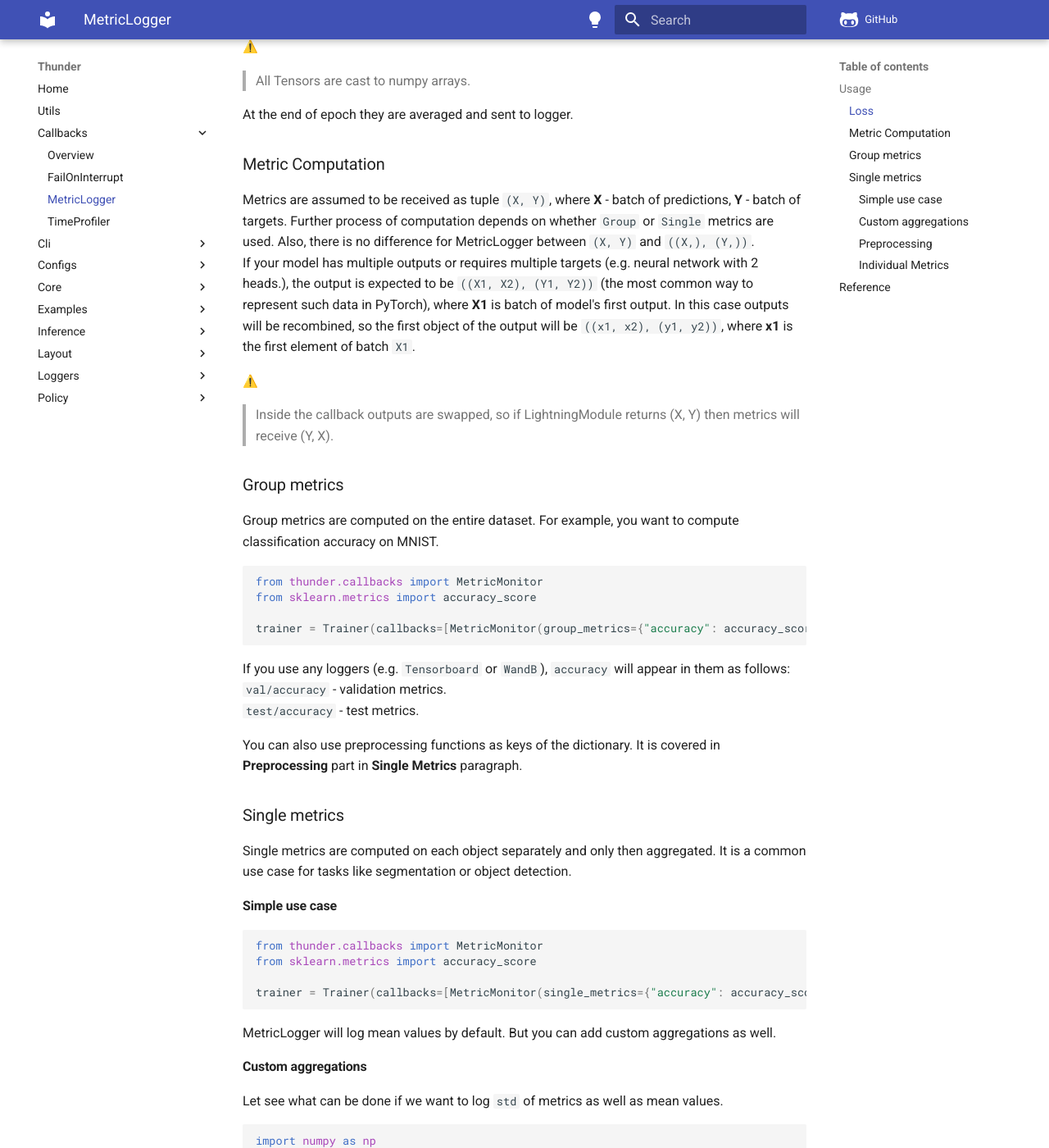
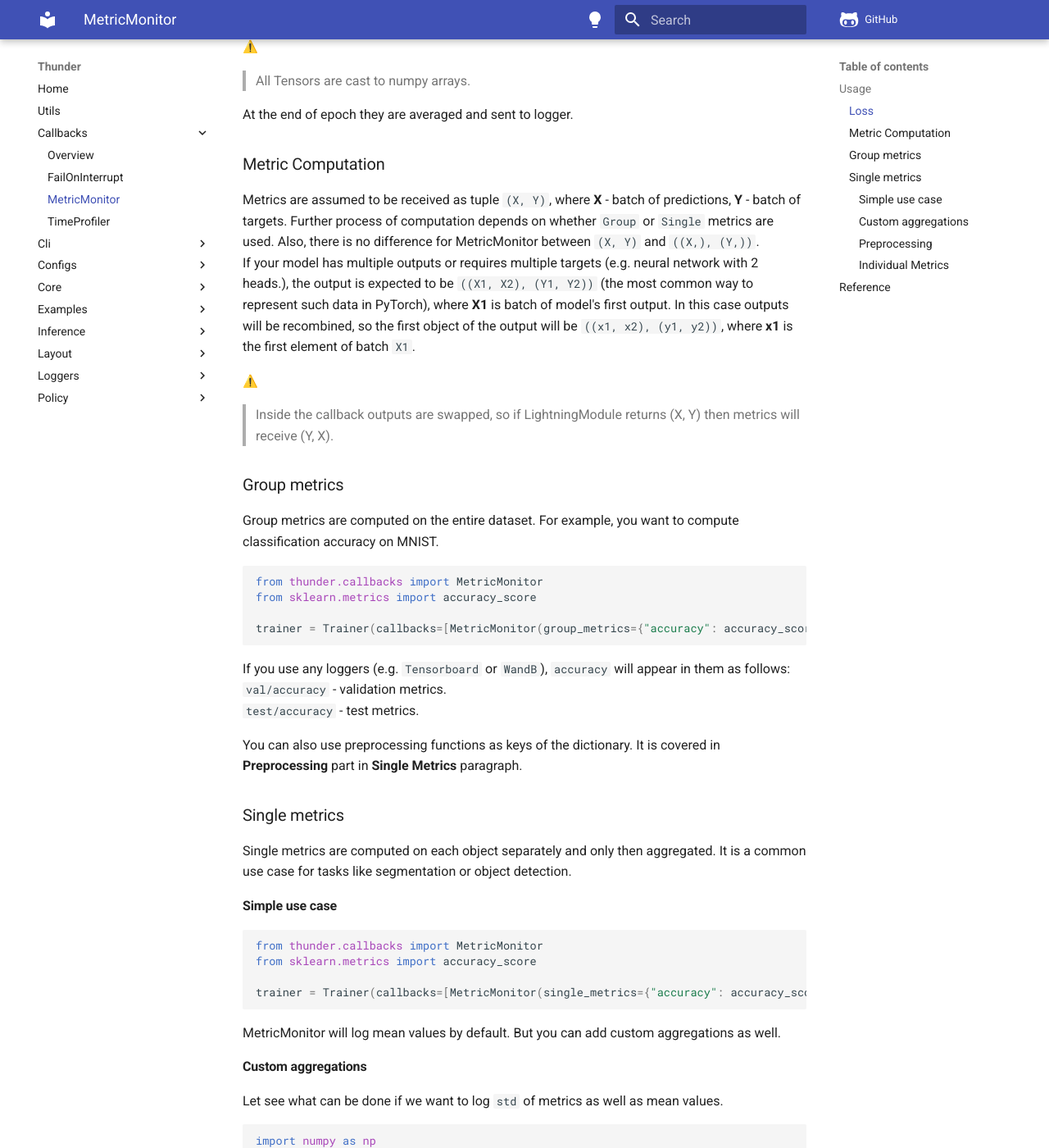
Before and after one commit to neuro-ml/thunder, an MkDocs documentation site: the page built from docs/callbacks/metric_monitor.md, in a window 1280 px wide and 1400 px high, scrolled down 442 px. Shown: the whole window at 82% size. Built offline with MkDocs 1.6.1 and Material for MkDocs 9.7.7, drawn with Linux system fonts in a browser that asks for light colours; emoji names are drawn with the system emoji font; comment, search, counter and statistics services are not loaded; the version menu is left out; some of the changed text lies outside the part shown.

Commit message:
fix docs

````diff
--- a/docs/callbacks/metric_monitor.md
+++ b/docs/callbacks/metric_monitor.md
@@ -1,4 +1,4 @@
-# MetricLogger
+# MetricMonitor
 This callback takes on computation and aggregation of the specified metrics.
 
 ## Usage
@@ -19,7 +19,7 @@ At the end of epoch they are averaged and sent to logger.
 Metrics are assumed to be received as tuple `(X, Y)`, where
 **X** - batch of predictions, **Y** - batch of targets.
 Further process of computation depends on whether `Group` or `Single`
-metrics are used. Also, there is no difference for MetricLogger between
+metrics are used. Also, there is no difference for MetricMonitor between
 `(X, Y)` and `((X,), (Y,))`.
 If your model has multiple outputs or requires multiple targets
 (e.g. neural network with 2 heads.), the output is expected to be
@@ -61,7 +61,7 @@ from sklearn.metrics import accuracy_score
 
 trainer = Trainer(callbacks=[MetricMonitor(single_metrics={"accuracy": accuracy_score})])
 ```
-MetricLogger will log mean values by default. But you can add custom aggregations as well.
+MetricMonitor will log mean values by default. But you can add custom aggregations as well.
 #### Custom aggregations
 Let see what can be done if we want to log `std` of metrics as well as mean values.
 
@@ -95,7 +95,7 @@ aggregate_fn = [np.std, np.median]
 aggregate_fn = [np.std, "median", "max", "min"]
 aggregate_fn = {"zero": lambda x: x[0]}
 ```
-MetricLogger can accept `str` or `List[str]` as `aggregate_fn`,
+MetricMonitor can accept `str` or `List[str]` as `aggregate_fn`,
 in this format it supports the following metrics:
 
 | Name     | Function    |
@@ -132,7 +132,7 @@ flag. Being set to `True` it forces the callback to store table of metrics in th
 | ...          | ...        | ...         |
 | batch_idxn_m | some_value | some_value  |
 
-For each set (e.g. `val`, `test`) and each `dataloader_idx`, MetricLogger stores separate table.
+For each set (e.g. `val`, `test`) and each `dataloader_idx`, MetricMonitor stores separate table.
 By default aforementioned tables are saved to `default_root_dir` of lightning's Trainer, in the format of
 `set_name/dataloader_idx.csv` (e.g. `val/dataloader_0.csv`).
 If loggers you use have method `log_table` (e.g. `WandbLogger`),
@@ -154,7 +154,7 @@ If all batches consist of single object, then `"_{i}"` is removed.
 
 
 ## Reference
-::: thunder.callbacks.metric_monitor.MetricLogger
+::: thunder.callbacks.metric_monitor.MetricMonitor
     handler: python
     options:
       members:
````
Also changed, not shown: docs/callbacks/index.md (+1 -1 lines), docs/index.md (+1 -1 lines).
